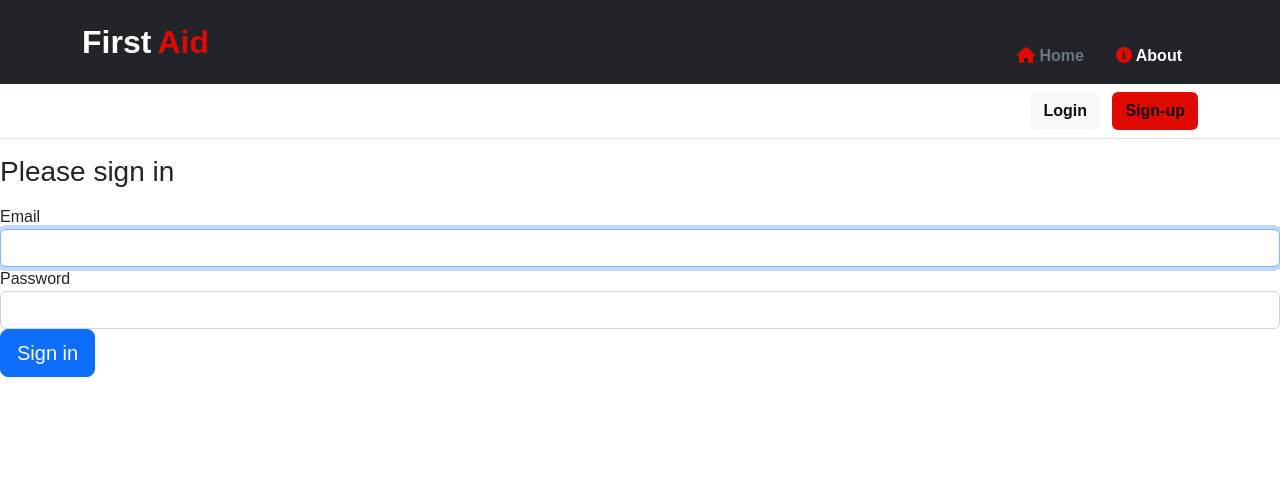
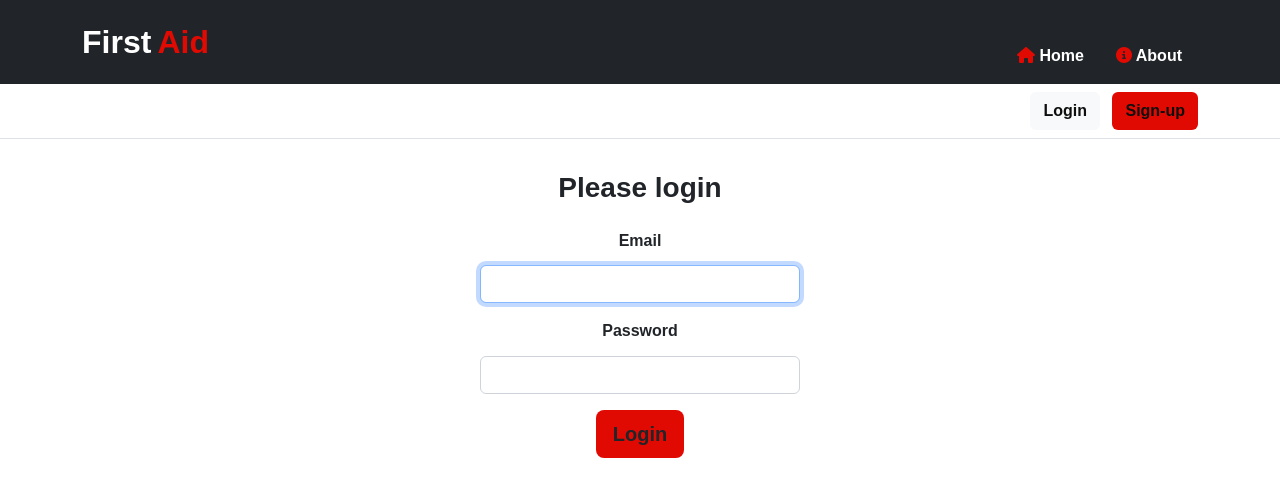
Before and after one commit to Queeen520/FINAL_PROJECT_My_Version, a Symfony app: template templates/security/login.html.twig in a window 1280 px wide. Shown: the top 497 px of the page. Run offline with Twig, Linux system fonts and the light colour scheme; the template is opened without the code that fills it, so the values that code supplies are empty; some libraries are stand-ins or nearby versions; some web fonts are replaced.

Commit message:
login page finish

```diff
--- a/public/css/style.css
+++ b/public/css/style.css
@@ -117,3 +117,22 @@ footer .col-12 {
         box-shadow: 0 0 0 2em transparent;
     }
 }
+
+/* LOGIN PAGE */
+
+h1#please-sign-in {
+    font-weight: 707;
+    display: flex;
+    justify-content: center;
+}
+
+.email-label,
+.password-label {
+    font-weight: 705;
+    padding-bottom: 1%;
+}
+
+.btn.btn-lg {
+    background-color: var(--bright-red);
+    font-weight: 705;
+}
--- a/templates/security/login.html.twig
+++ b/templates/security/login.html.twig
@@ -1,10 +1,11 @@
 {% extends 'base.html.twig' %}
 
-{% block title %}Log in!{% endblock %}
+{% block title %}Login{% endblock %}
 
 {% block body %}
 {% include 'user_navbar.html.twig' %}
-<form method="post">
+<h1 id="please-sign-in" class="h3 py-3">Please login</h1>
+<form class="d-flex flex-column justify-content-center align-items-center" method="post">
     {% if error %}
     <div class="alert alert-danger">{{ error.messageKey|trans(error.messageData, 'security') }}</div>
     {% endif %}
@@ -15,29 +16,18 @@
     </div>
     {% endif %}
 
-    <h1 class="h3 mb-3 font-weight-normal">Please sign in</h1>
-    <label for="inputEmail">Email</label>
-    <input type="email" value="{{ last_username }}" name="email" id="inputEmail" class="form-control"
+    <label class="email-label" for="inputEmail">Email</label>
+    <input type="email" value="{{ last_username }}" name="email" id="inputEmail" class="form-control w-25 mb-3"
         autocomplete="email" required autofocus>
-    <label for="inputPassword">Password</label>
-    <input type="password" name="password" id="inputPassword" class="form-control" autocomplete="current-password"
-        required>
+    <label class="password-label" for="inputPassword">Password</label>
+    <input type="password" name="password" id="inputPassword" class="form-control w-25 mb-3"
+        autocomplete="current-password" required>
 
     <input type="hidden" name="_csrf_token" value="{{ csrf_token('authenticate') }}">
 
-    {#
-    Uncomment this section and add a remember_me option below your firewall to activate remember me functionality.
-    See https://symfony.com/doc/current/security/remember_me.html
 
-    <div class="checkbox mb-3">
-        <label>
-            <input type="checkbox" name="_remember_me"> Remember me
-        </label>
-    </div>
-    #}
-
-    <button class="btn btn-lg btn-primary" type="submit">
-        Sign in
+    <button class="btn btn-lg" type="submit">
+        Login
     </button>
 </form>
 </div>
--- a/templates/user_navbar.html.twig
+++ b/templates/user_navbar.html.twig
@@ -13,7 +13,7 @@
 
                 <ul class="nav col-12 col-lg-auto my-2 justify-content-center my-md-0 text-small">
                     <li>
-                        <a href="#" class="nav-link text-secondary">
+                        <a href="#" class="nav-link">
                             <svg class="bi d-block mx-auto mb-1" width="24" height="24">
                                 <i class="fa-solid fa-house"></i>
                             </svg>
```
